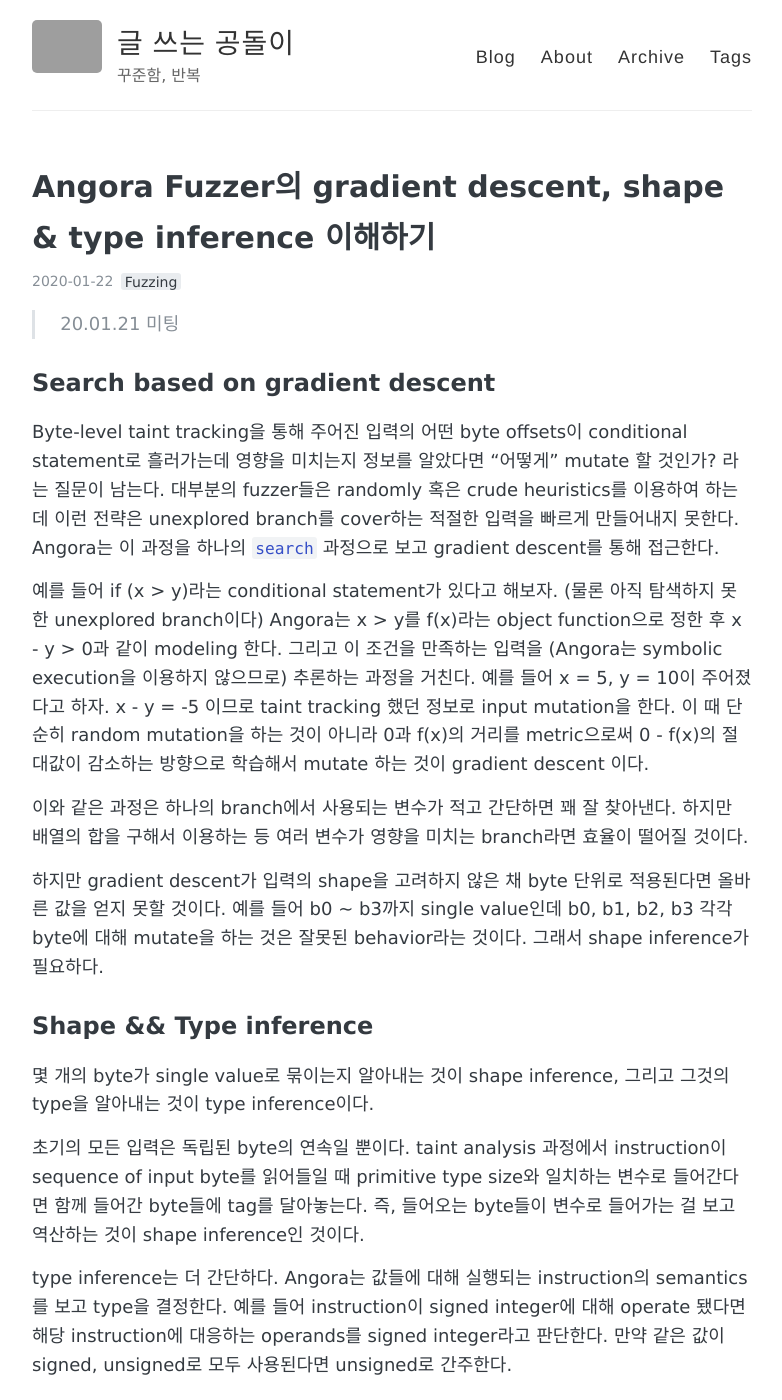
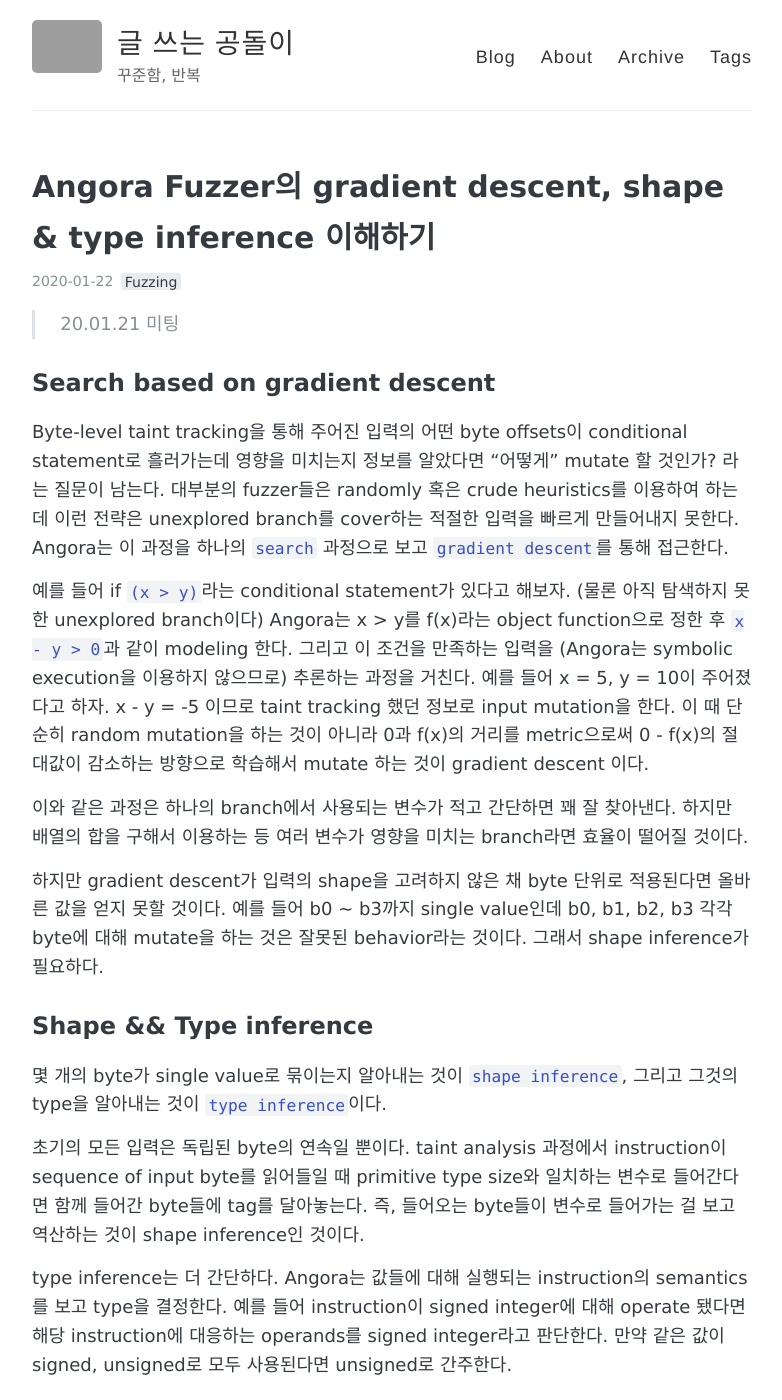
Before and after one commit to sihyungyou/sihyungyou.github.io, a Jekyll site: the page built from _posts/2020-01-22-meeting.md, in a window 1280 px wide and 1400 px high. Shown: the whole window, without its empty margins (248-1030 px from the left). Built offline with Jekyll 4.4.1, drawn with Linux system fonts in a browser that asks for light colours; comment, search, counter and statistics services are not loaded; grey boxes are pictures that could not be loaded.

```diff
--- a/_posts/2020-01-22-meeting.md
+++ b/_posts/2020-01-22-meeting.md
@@ -8,16 +8,16 @@ comments: true
 > 20.01.21 미팅
 
 ## Search based on gradient descent
-Byte-level taint tracking을 통해 주어진 입력의 어떤 byte offsets이 conditional statement로 흘러가는데 영향을 미치는지 정보를 알았다면 "어떻게" mutate 할 것인가? 라는 질문이 남는다. 대부분의 fuzzer들은 randomly 혹은 crude heuristics를 이용하여 하는데 이런 전략은 unexplored branch를 cover하는 적절한 입력을 빠르게 만들어내지 못한다. Angora는 이 과정을 하나의 `search` 과정으로 보고 gradient descent를 통해 접근한다.
+Byte-level taint tracking을 통해 주어진 입력의 어떤 byte offsets이 conditional statement로 흘러가는데 영향을 미치는지 정보를 알았다면 "어떻게" mutate 할 것인가? 라는 질문이 남는다. 대부분의 fuzzer들은 randomly 혹은 crude heuristics를 이용하여 하는데 이런 전략은 unexplored branch를 cover하는 적절한 입력을 빠르게 만들어내지 못한다. Angora는 이 과정을 하나의 `search` 과정으로 보고 `gradient descent`를 통해 접근한다.
 
-예를 들어 if (x > y)라는 conditional statement가 있다고 해보자. (물론 아직 탐색하지 못한 unexplored branch이다) Angora는 x > y를 f(x)라는 object function으로 정한 후 x - y > 0과 같이 modeling 한다. 그리고 이 조건을 만족하는 입력을 (Angora는 symbolic execution을 이용하지 않으므로) 추론하는 과정을 거친다. 예를 들어 x = 5, y = 10이 주어졌다고 하자. x - y = -5 이므로 taint tracking 했던 정보로 input mutation을 한다. 이 때 단순히 random mutation을 하는 것이 아니라 0과 f(x)의 거리를 metric으로써 0 - f(x)의 절대값이 감소하는 방향으로 학습해서 mutate 하는 것이 gradient descent 이다.
+예를 들어 if `(x > y)`라는 conditional statement가 있다고 해보자. (물론 아직 탐색하지 못한 unexplored branch이다) Angora는 x > y를 f(x)라는 object function으로 정한 후 `x - y > 0`과 같이 modeling 한다. 그리고 이 조건을 만족하는 입력을 (Angora는 symbolic execution을 이용하지 않으므로) 추론하는 과정을 거친다. 예를 들어 x = 5, y = 10이 주어졌다고 하자. x - y = -5 이므로 taint tracking 했던 정보로 input mutation을 한다. 이 때 단순히 random mutation을 하는 것이 아니라 0과 f(x)의 거리를 metric으로써 0 - f(x)의 절대값이 감소하는 방향으로 학습해서 mutate 하는 것이 gradient descent 이다.
 
 이와 같은 과정은 하나의 branch에서 사용되는 변수가 적고 간단하면 꽤 잘 찾아낸다. 하지만 배열의 합을 구해서 이용하는 등 여러 변수가 영향을 미치는 branch라면 효율이 떨어질 것이다.
 
 하지만 gradient descent가 입력의 shape을 고려하지 않은 채 byte 단위로 적용된다면 올바른 값을 얻지 못할 것이다. 예를 들어 b0 ~ b3까지 single value인데 b0, b1, b2, b3 각각 byte에 대해 mutate을 하는 것은 잘못된 behavior라는 것이다. 그래서 shape inference가 필요하다.
 
 ## Shape && Type inference
-몇 개의 byte가 single value로 묶이는지 알아내는 것이 shape inference, 그리고 그것의 type을 알아내는 것이 type inference이다.
+몇 개의 byte가 single value로 묶이는지 알아내는 것이 `shape inference`, 그리고 그것의 type을 알아내는 것이 `type inference`이다.
 
 초기의 모든 입력은 독립된 byte의 연속일 뿐이다. taint analysis 과정에서 instruction이 sequence of input byte를 읽어들일 때 primitive type size와 일치하는 변수로 들어간다면 함께 들어간 byte들에 tag를 달아놓는다. 즉, 들어오는 byte들이 변수로 들어가는 걸 보고 역산하는 것이 shape inference인 것이다.
 
```
